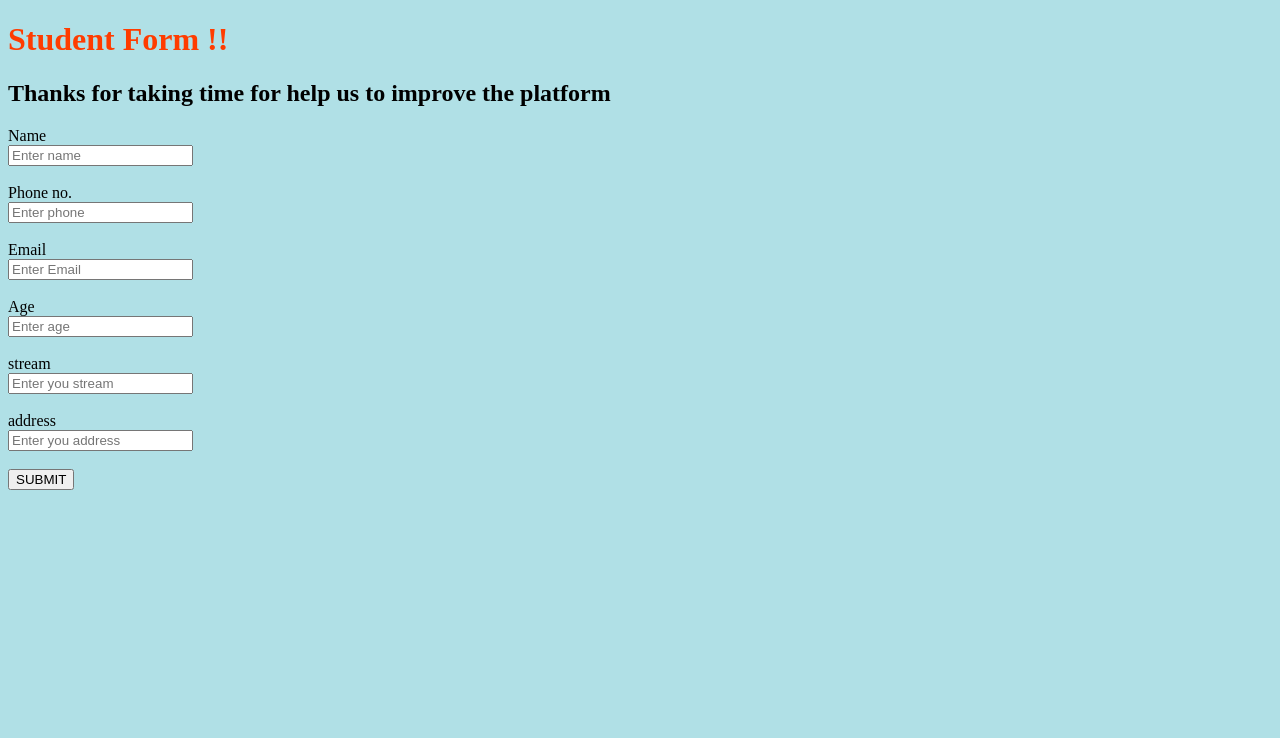
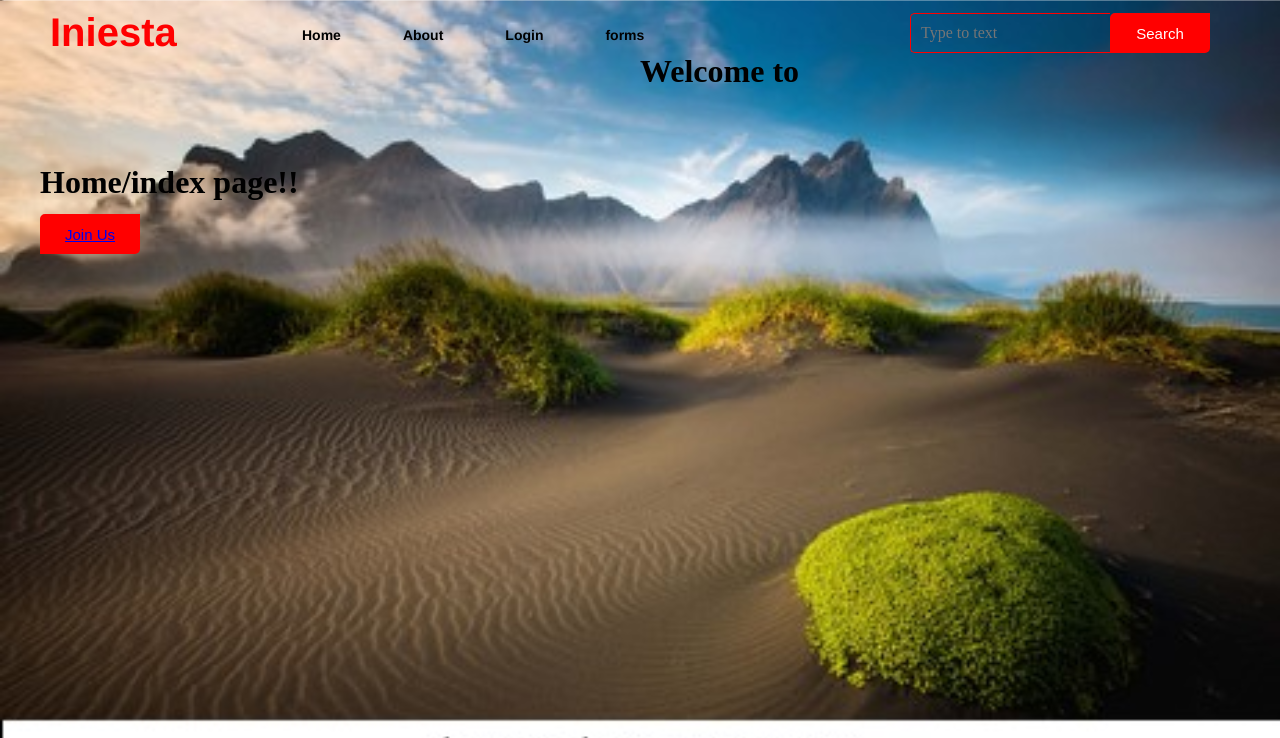
Before and after one commit to sid86-dev/flask-tutorial, a Flask app: page / in a window 1280 px wide. Shown: the top 738 px of the page. Run offline with Flask 2, Linux system fonts and the light colour scheme.

Commit message:
Khushi change

```diff
--- a/khushi_flask/app.py
+++ b/khushi_flask/app.py
@@ -1,11 +1,32 @@
-from flask import Flask,request,render_template,redirect
-
+from flask import Flask,request,render_template,redirect,session
 app=Flask(__name__)
+app.secret_key="Khushisecretkey"
 
 #routes
 
-@app.route("/",methods=['GET','POST'])
-def form():
+@app.route("/login",methods=['GET','POST'])
+def login():
+    if request.method=='POST':
+        username=request.form.get('username')
+        password=request.form.get('password')
+        print(username)
+        print(password)
+        # this is a session variable
+        session["user"]=username
+        return render_template('result.html',username=username,password=password)
+    return render_template('login.html')
+
+@app.route("/")
+def index():
+    try:
+        username=session["user"]
+        if("user" in session and session["user"]==username):
+            return render_template('result.html',username=username)
+    except:
+        return render_template('index.html')
+
+@app.route("/forms",methods=['GET','POST'])
+def forms():
     if request.method=='POST':
         name=request.form.get('name')
         phone=request.form.get('phone')
@@ -19,13 +40,17 @@ def form():
         print(age)
         print(stream)
         print(address)
-        return render_template('result.html',username=name,phone=phone,email=email,age=age,stream=stream,address=address)
-    return render_template('forms.html')
+        return render_template('result.html',name=name, phone=phone,email=email,age=age,stream=stream,address=address)
+    return render_template('login.html')
 
-@app.route("/index")
-def index():
-    return render_template('index.html')
+@app.route("/about")
+def about():
+        return render_template('about.html')
 
+@app.route("/logout")
+def logout():
+    session.pop("user")
+    return redirect("/")
 
 # this is sid's comment
 
--- /dev/null
+++ b/khushi_flask/static/style.css
@@ -0,0 +1,112 @@
+*{
+    margin: 0;
+    padding: 0;
+}
+.navbar{
+    width: 1200px;
+    height:75px;
+    margin: auto;
+}
+.icon{
+    width: 200px;
+    float: left;
+    height: 70px;
+}
+.logo{
+    color:red;
+    font-size: 40px;
+    font-family: Helvetica;
+    padding-left: 10px;
+    padding-top: 10px;
+}
+.menu{
+    width: 400px;
+    float: left;
+    height: 70px;
+}
+ul{
+    float: left;
+    display: flex;
+    justify-content: center;
+    align-items: center;
+}
+ul li{
+    list-style: none;
+    margin-left: 62px;
+    margin-top: 27px;
+    font-size: 14px;
+}
+ul li a{
+    text-decoration: none;
+    color: black;
+    font-family: Helvetica;
+    font-weight: bold;
+    transition: 0.4s ease-in-out;
+}
+ul li a:hover{
+    color: red;
+}
+.search{
+    width: 330px;
+    float: left;
+    margin-left: 270px;
+}
+.srch{
+    font-family: 'Times New Roman';
+    width: 200px;
+    height: 40px;
+    background: transparent;
+    border:1px solid red;
+    margin-top: 13px;
+    color: white;
+    border-right: none;
+    font-size: 16px;
+    float: left;
+    padding: 10px;
+    border-bottom-left-radius: 5px;
+    border-top-left-radius: 5px;
+}
+.btn{
+    width: 100px;
+    height: 40px;
+    background: red;
+    border:2px solid red;
+    margin-top: 13px;
+    color: white;
+    font-size: 15px;
+    border-bottom-right-radius: 5px;
+    border-top-left-radius: 5px;
+}
+
+.btn:focus{
+    outline:none;
+}
+
+.srch:focus{
+    outline:none;
+}
+.cn{
+    width: 100px;
+    height: 40px;
+    background: red;
+    border:2px solid red;
+    margin-top: 13px;
+    color: white;
+    font-size: 15px;
+    border-bottom-right-radius: 5px;
+    border-top-left-radius: 5px;
+}
+.cn:focus{
+    outline:none;
+}
+
+.cn:focus{
+    outline:none;
+}
+.content{
+    width: 1200px;
+    height: auto;
+    margin-top: auto;
+    color:black;
+    position: relative;
+}
--- a/khushi_flask/templates/forms.html
+++ b/khushi_flask/templates/forms.html
@@ -1,25 +1,16 @@
 <!DOCTYPE html>
 <html lang="en">
 <head>
-    <meta charset="UTF-8">
-    <meta http-equiv="X-UA-Compatible" content="IE=edge">
-    <meta name="viewport" content="width=device-width, initial-scale=1.0">
     <title>Form</title>
+    <link rel="stylesheet" href="/static/style.css">
     <style>
-        .button{
-           border: brown;
-           color: white;
-           padding: 15px 32px;
-           text-align: center;
-           text-decoration: crimson;
-           display: inline-block;
-           font-size: 16px;
-           margin: 4px 2px;
-           cursor: pointer;
-        }
-     </style>
+      body{
+        background-image: url({{url_for('static',filename='images/img5.jpg')}});
+        background-size: cover;
+      }
+    </style>
 </head>
-<body bgcolor="powderblue">
+<body>
     <form action='/' method='POST'>
         <h1 style="color:rgb(255, 60, 0);">Student Form !!</h1>
         <h2 style="color: black;">Thanks for taking time for help us to improve the platform</h2>
--- a/khushi_flask/templates/index.html
+++ b/khushi_flask/templates/index.html
@@ -2,26 +2,41 @@
 <html>
 <head>
     <title>Home</title>
+    <link rel="stylesheet" href="/static/style.css">
     <style>
-       .button{
-          border: brown;
-          color: white;
-          padding: 15px 32px;
-          text-align: center;
-          text-decoration: crimson;
-          display: inline-block;
-          font-size: 16px;
-          margin: 4px 2px;
-          cursor: pointer;
-       }
+      body{
+        background-image: url({{url_for('static',filename='images/img6.jpg')}});
+        background-size: cover;
+      }
     </style>
 </head>
-   <body bgcolor="powderred">
-    <form action="/index" method="GET">
-       <h1 align="center">this is index page!</h2>
-      <p style="color: blue;">This is web page for creating forms  and taking details of student!!</p>
-       <button type="submit">submit</button>
-    </form>
+   <body>
+     <div class="main">
+       <div class="navbar">
+         <div class="icon">
+         <h2 class="logo">Iniesta</h2>
+         </div>
+         <div class="menu">
+           <ul>
+             <li><a href="/">Home</a></li>
+             <li><a href="/about">About</a></li>
+             <li><a href="/login">Login</a></li>
+             <li><a href="/forms">forms</a></li>
+           </ul>
+         </div>
+
+         <div class="search">
+           <input class="srch" type="search" name="" placeholder="Type to text">
+           <a href=""><button class="btn">Search</button></a>
+         </div>
+
+         <div class="content">
+           <h1>Welcome to <br> <br><br>Home/index page!!</h1>
+           <button class="cn"><a href="/login">Join Us</a></button>
+         </div>
+       </div>
+     </div>
+
 
    </body>
 </html>
```
Also changed, not shown: khushi_flask/templates/about.html (+7 -0 lines), khushi_flask/templates/login.html (+8 -1 lines), khushi_flask/templates/result.html (+13 -10 lines), khushi_flask/static/images/img1.jfif (added), khushi_flask/static/images/img2.jpg (added), khushi_flask/static/images/img3.jpg (added), khushi_flask/static/images/img4.jfif (added), khushi_flask/static/images/img5.jfif (added), khushi_flask/static/images/img6.jpg (added).
